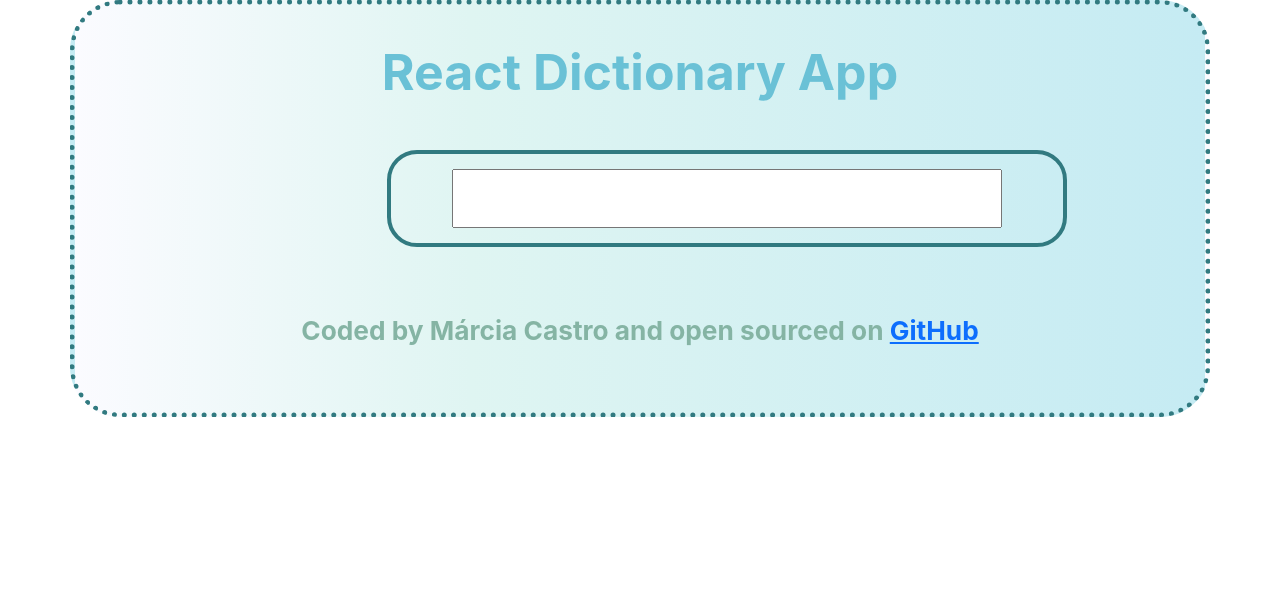
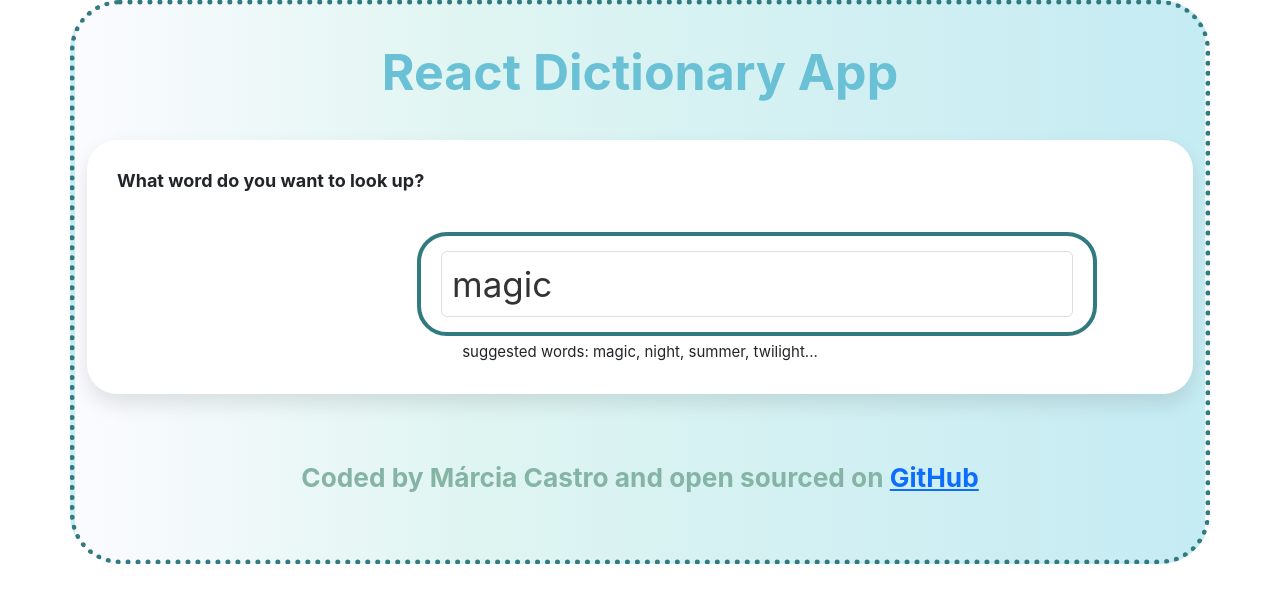
Before and after one commit to MarciaCastro09/dictionary-project, a React (Create React App) app: page / in a window 1280 px wide. Shown: the top 602 px of the page. Built offline with nearby package versions, Linux system fonts and the light colour scheme; no server answers.

Commit message:
Add changed files

```diff
--- a/src/App.js
+++ b/src/App.js
@@ -10,7 +10,7 @@
       React Dictionary App
       </header>
       <main>
-        <Dictionary/>
+        <Dictionary defaultKeyword="magic" />
       </main>
       <footer className="text-center">
         <small>
--- a/src/Dictionary.css
+++ b/src/Dictionary.css
@@ -17,3 +17,34 @@
     margin-left: 300px;
     margin-right: 400px;
   }
+
+
+  .Dictionary section {
+    background: white;
+    padding: 30px;
+    border-radius: 30px;
+    box-shadow: 0 10px 20px rgb(0 0 0 / 10%);
+    margin: 20px 0;
+  }
+
+
+  .Dictionary h1 {
+    font-size: 18px;
+    font-weight: bold;
+    margin-bottom: 20px;
+  }
+
+
+  .Dictionary input {
+    width: 100%;
+    border-radius: 6px;
+    padding: 6px 10px;
+    color: #333;
+    border: 1px solid  #ddd;
+  }
+
+  .Dictionary .hint {
+    font-size: 15px;
+    margin-top: 5px;
+    text-align: center;
+  }
--- a/src/Dictionary.js
+++ b/src/Dictionary.js
@@ -4,38 +4,61 @@
 import "./Dictionary.css";
 
 
-export default function Dictionary()   {
-    let [keyword, setKeyword] = useState("");
+export default function Dictionary(props)   {
+    let [keyword, setKeyword] = useState(props.defaultKeyword);
     let [results, setResults] = useState(null);
+    let [loaded, setLoaded] = useState(false);
 
     function handleResponse(response) {
         setResults(response.data[0]);
     }
 
 
-    function search(event) {
-        event.preventDefault();
+    function search() {
         let apiURL = `https://api.dictionaryapi.dev/api/v2/entries/en/${keyword}`;
         axios.get(apiURL).then(handleResponse);
-        console.log(apiURL);
+
     }
 
 
+    function handleSubmit(event) {
+        event.preventDefault();
+        search();
+
+    }
 
 
     function handleKeywordChange(event) {
         setKeyword(event.target.value);
     }
 
+    function load() {
+        setLoaded(true);
+        search();
+    }
 
 
+    if (loaded) {
         return (
             <div className="Dictionary">
-    <form onSubmit={search}>
-        <input type="search" onChange={handleKeywordChange} />
+            <section>
+                <h1>What word do you want to look up?</h1>
+            <form onSubmit={handleSubmit}>
+                <input type="search" onChange={handleKeywordChange}
+                defaultValue={props.defaultKeyword} />
             </form>
+            <div className="hint">
+                suggested words: magic, night, summer, twilight...
+            </div>
+            </section>
             <Results results={results} />
             </div>
             );
 
+    } else {
+        load();
+        return "Loading";
+
     }
+
+}
--- /dev/null
+++ b/src/Meaning.css
@@ -0,0 +1,13 @@
+.Meaning h3 {
+    color: rgb(33, 124, 184);
+    font-size: 24px;
+    line-height: 1.5;
+    font-weight: bold;
+}
+
+
+.Meaning .example {
+    color: #78757a;
+    font-style: italic;
+    margin-top: 10px;
+}
--- a/src/Meaning.js
+++ b/src/Meaning.js
@@ -1,4 +1,5 @@
 import React from "react";
+import "./Meaning.css";
 import Synonyms from "./Synonyms";
 
 export default function Meaning(props) {
@@ -8,16 +9,18 @@
         {props.meaning.definitions.map(function(definition, index) {
         return (
             <div key={index}>
-                <p>
-                <strong>Definition:</strong> {definition.definition}
-                <br  />
-                <strong>Example: </strong>
-                <em>{definition.example}</em>
-                <br  />
-               <Synonyms synonyms={definition.synonyms} />
-                </p>
 
-                </div>
+             <div className="definition">
+             {definition.definition}</div>
+
+             <div className="example">
+             {definition.example} </div>
+
+
+            <Synonyms synonyms={definition.synonyms} />
+
+
+            </div>
         )
 
 
--- /dev/null
+++ b/src/Phonetic.css
@@ -0,0 +1,28 @@
+.Phonetic {
+    margin: 20px 0;
+}
+
+
+.Phonetic a {
+    border: 1px solid #ddd;
+    text-decoration: none;
+    padding: 8px 15px;
+    font-size: 12px;
+    margin-right: 10px;
+    font-weight: bold;
+    border-radius: 20px;
+    transition: all 150ms ease-in-out;
+}
+
+
+
+.Phonetic a:hover {
+    background: purple;
+    color: white;
+}
+
+
+.Phonetic .text {
+    opacity: 0.5;
+    font-weight: bold;
+}
--- a/src/Phonetic.js
+++ b/src/Phonetic.js
@@ -1,4 +1,6 @@
 import React from "react";
+import "./Phonetic.css";
+
 
 
 export default function Phonetic(props) {
@@ -7,8 +9,10 @@
             <a href={props.phonetic.audio} >
                 Listen
             </a>
-            <br />
-        {props.phonetic.text}
+            <span className="text">
+
+            </span>
+            {props.phonetic.text}
         </div>
     );
 }
--- /dev/null
+++ b/src/Results.css
@@ -0,0 +1,5 @@
+.Results h2 {
+    font-size: 36px;
+    font-weight: bold;
+    line-height: 1.5;
+}
--- a/src/Results.js
+++ b/src/Results.js
@@ -1,11 +1,13 @@
 import React from "react";
 import Phonetic from "./Phonetic";
 import Meaning from "./Meaning";
+import "./Results.css";
 
 export default function Results(props)  {
     if (props.results) {
         return (
         <div className="Results">
+            <section>
         <h2>{props.results.word}</h2>
         {props.results.phonetics.map(function (phonetic, index) {
             return (
@@ -14,11 +16,12 @@
                 </div>
             );
         })}
+        </section>
         {props.results.meanings.map(function (meaning, index) {
                 return (
-                <div key={index}>
+                <section key={index}>
                  <Meaning meaning={meaning} />
-                </div>
+                </section>
                 );
             })}
         </div>
--- /dev/null
+++ b/src/Synonyms.css
@@ -0,0 +1,11 @@
+.Synonyms {
+    margin: 15px 0  0;
+    padding: 0;
+}
+
+.Synonyms li {
+    font-size: 13px;
+    display: inline-block;
+    padding-right: 10px;
+    line-height: 1;
+}
--- a/src/Synonyms.js
+++ b/src/Synonyms.js
@@ -1,4 +1,5 @@
 import React from "react";
+import "./Synonyms.css";
 
 export default function Synonyms(props) {
 
```
Lines whose indentation alone changed are shown as unchanged.
